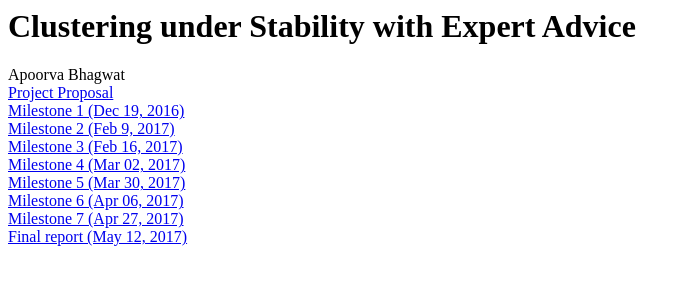
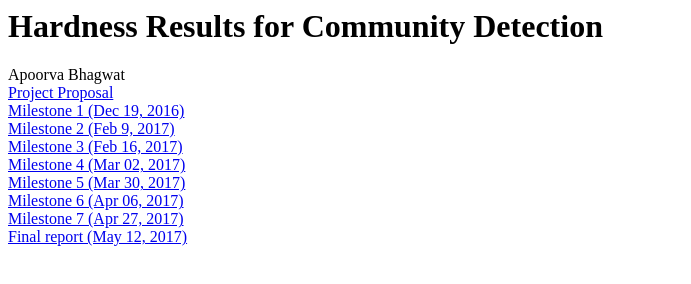
Before and after one commit to abhagwat/abhagwat.github.io, a plain HTML site: page index.html in a window 1280 px wide. Shown: the whole page, without its empty margins (0-691 px from the left). Drawn offline with Linux system fonts and the light colour scheme.

Commit message:
Changing the title to better match the final result

```diff
--- a/index.html
+++ b/index.html
@@ -1,7 +1,7 @@
 <html>
-    <head><title>Clustering with expert advice</title></head>
+    <head><title>Hardness Results for Community Detection</title></head>
     <body>
-        <h1>Clustering under Stability with Expert Advice</h1>
+        <h1>Hardness Results for Community Detection</h1>
         Apoorva Bhagwat
         <br/>
         <a href="project-proposal.pdf">Project Proposal</a>
```
